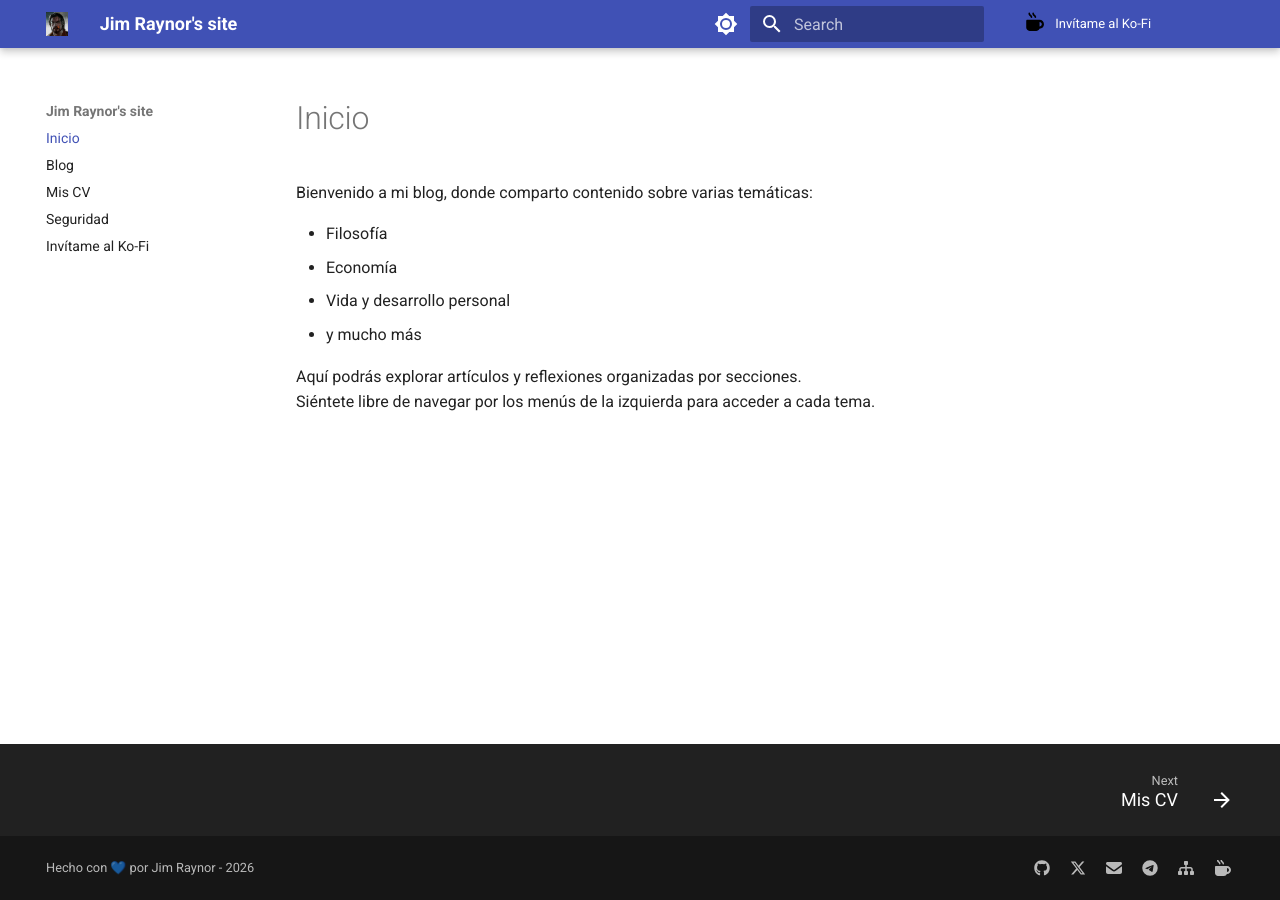
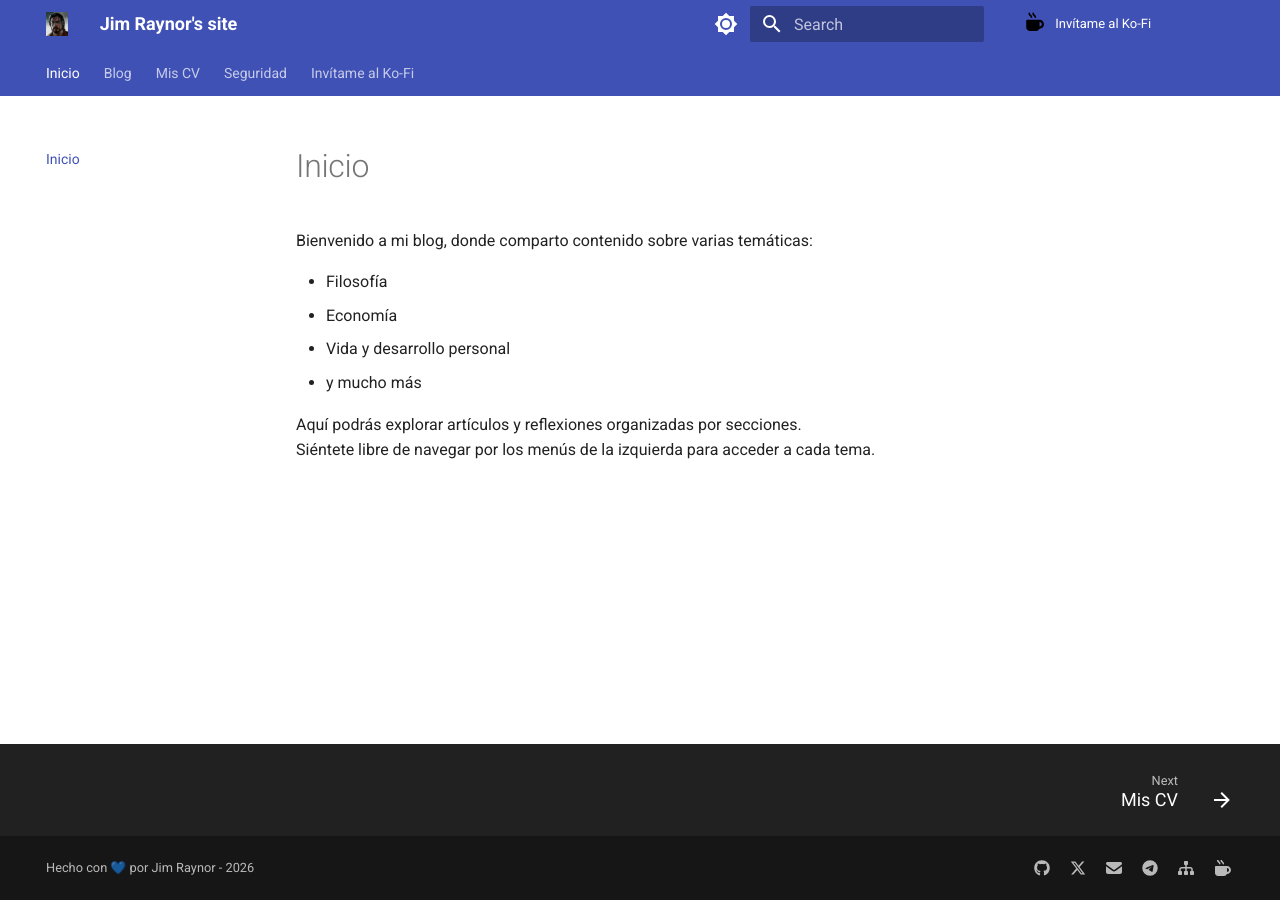
Before and after one commit to jimraynor88/blog, an MkDocs documentation site: the page built from docs/index.md, in a window 1280 px wide. Built offline with MkDocs 1.6.1 and Material for MkDocs 9.7.7, drawn with Linux system fonts in a browser that asks for light colours.

Commit message:
Update mkdocs.yml

```diff
--- a/mkdocs.yml
+++ b/mkdocs.yml
@@ -31,7 +31,7 @@ theme:
   highlightjs: true
   features:
     - navigation.footer   # 👈 Esto activa los enlaces de página siguiente/anterior
-    #- navigation.tabs        # pestañas en el header
+    - navigation.tabs        # pestañas en el header
     - navigation.sections    # secciones expandibles en la barra lateral
 
 extra_css:
```
